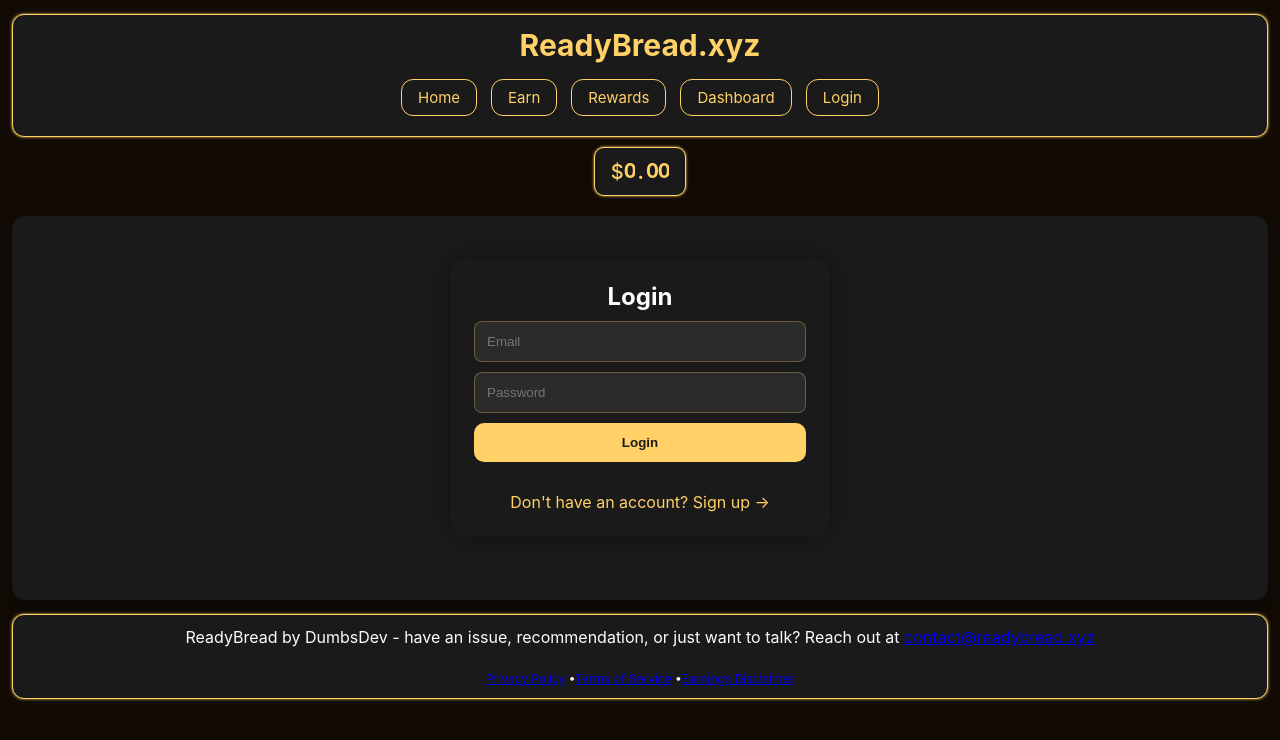
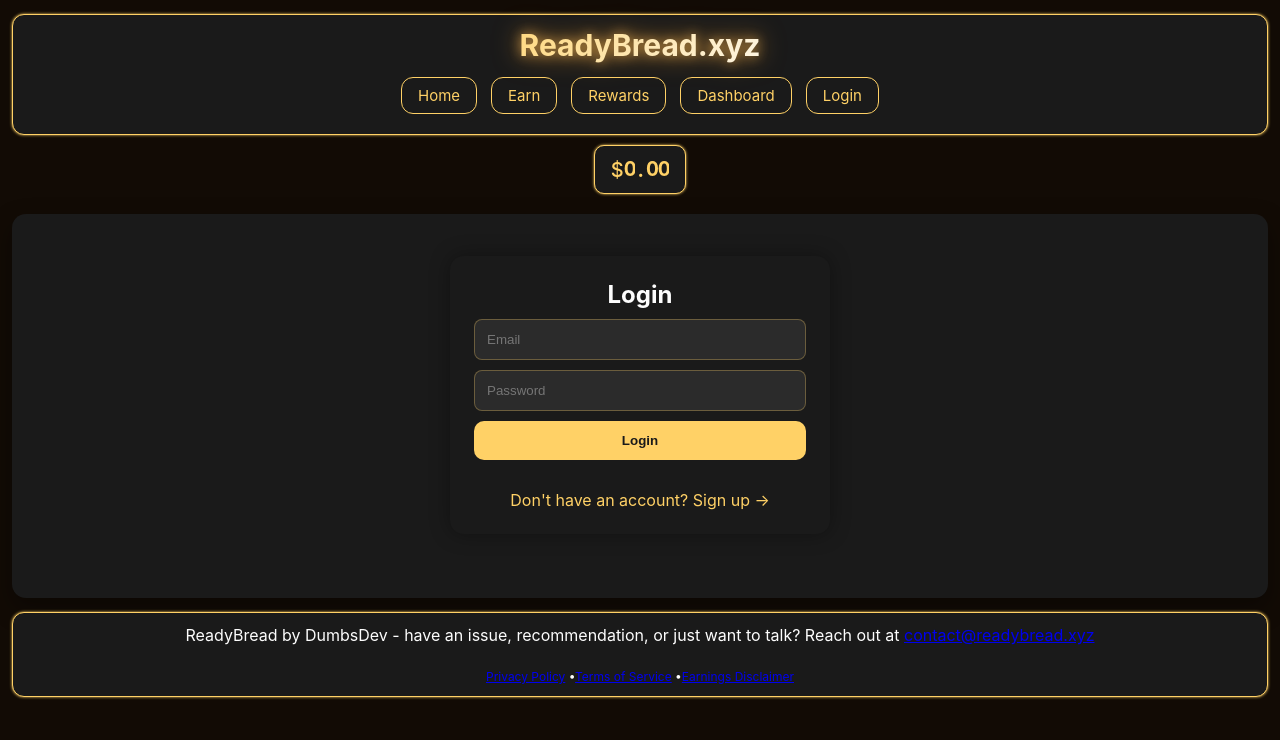
Before and after one commit to DumbsDev/ReadyBread, a React (Vite) app: page /login in a window 1280 px wide. Shown: the top 740 px of the page. Built offline with nearby package versions, Linux system fonts and the light colour scheme; no server answers.

Commit message:
Update styles.css

```diff
--- a/src/styles.css
+++ b/src/styles.css
@@ -55,6 +55,22 @@ body {
     margin-bottom: 8px;
     font-weight: 800;
     color: var(--golden-toast);
+
+    background: linear-gradient(
+        135deg,
+        var(--golden-toast),
+        var(--golden-toast),
+        var(--soft-sugar),
+        var(--soft-sugar)
+    );
+    -webkit-background-clip: text;
+    color: transparent;
+    margin-bottom: 6px;
+
+    /* REAL glow (can't use gradients in text-shadow) */
+    filter:
+        drop-shadow(0 0 6px rgba(255, 191, 90, 0.7))
+        drop-shadow(0 0 12px rgba(255, 163, 40, 0.5));
 }
 
 /* ─── Swipeable Nav Bar ─────────────────────────── */
@@ -263,6 +279,7 @@ button:hover {
   margin-top: 14px;
   margin-bottom: 6px;
   padding: 6px 0;
+  align-items: center;
 }
 
 .sort-tab {
```
